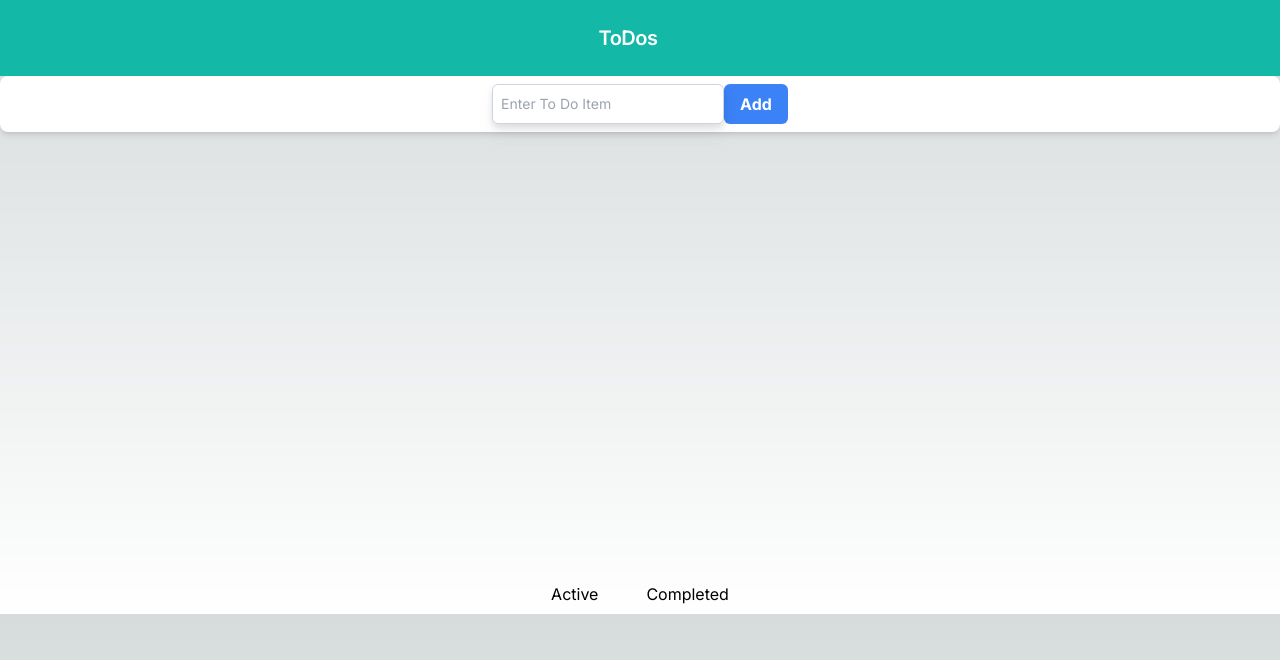
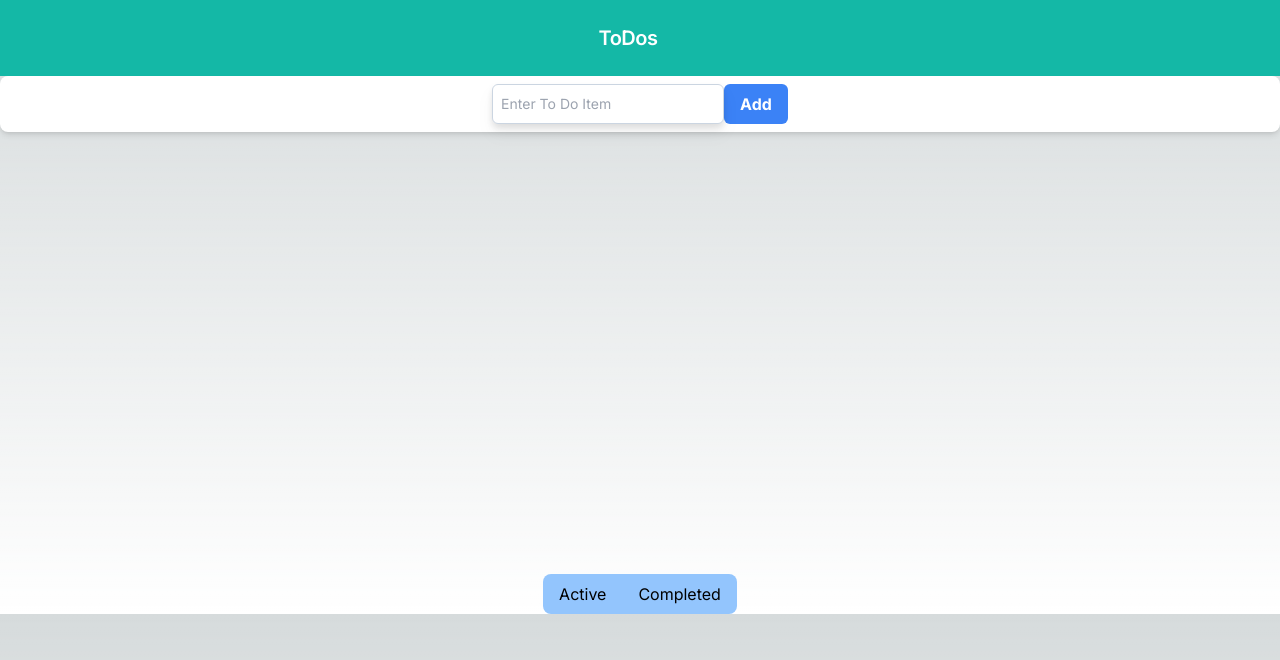
Before and after one commit to SheoranRavi/ListsApp, a Next.js app in the folder webapp/: page / in a window 1280 px wide. Shown: the top 660 px of the page. Built offline with nearby package versions, Linux system fonts and the light colour scheme.

Commit message:
style change

```diff
--- a/webapp/src/app/components/Filters.jsx
+++ b/webapp/src/app/components/Filters.jsx
@@ -13,32 +13,37 @@ export default function Filters(props) {
 	];
 
 	const setFilter = props.setFilter;
-    console.log('re-rendering Filters component');
+	console.log("re-rendering Filters component");
 
 	const filterSelectedAction = (e) => {
 		let filterName = e.target.id;
-        console.log('Filter selected: ', filterName);
+		console.log("Filter selected: ", filterName);
 		setFilter(filterName);
-    }
+	};
 
 	return (
 		<>
-			<ul className="flex items-center space-x-4 justify-center">
+			<div className="flex items-center justify-center">
+				<ul className="mx-6 flex items-center justify-center bg-blue-300 rounded-lg">
 					{filters.map((item) => {
 						return (
 							<div
 								key={item.id}
 								id={item.name}
-                            className="px-4 py-2 active:bg-gray-600 active:text-blue-200  rounded-lg cursor-pointer inline-block hover:bg-gray-200 hover:text-gray-600">
+								className="px-4 py-2 active:bg-gray-600 active:text-blue-200  rounded-lg cursor-pointer inline-block hover:bg-gray-200 hover:text-gray-600"
+							>
 								<li
 									id={item.name}
 									name="filters"
 									onClick={filterSelectedAction}
-							>{item.name}</li>
+								>
+									{item.name}
+								</li>
 							</div>
 						);
 					})}
 				</ul>
+			</div>
 		</>
 	);
 }
--- a/webapp/src/app/components/List.jsx
+++ b/webapp/src/app/components/List.jsx
@@ -6,7 +6,7 @@ export default function List(props){
     const updateItems = props.updateItems;
     console.log("re-rendering List");
     return (
-        <div className="block h-[400px] overflow-scroll">
+        <div className="block h-[400px] overflow-y-scroll">
             <ul className='flex flex-col-reverse items-center w-full'>
                 {toDos.map((item) => {
                     return <ToDoItem key={item.id} item={item} updateToDo={updateToDo} updateItems={updateItems}/>
```
Lines whose indentation alone changed are shown as unchanged.
